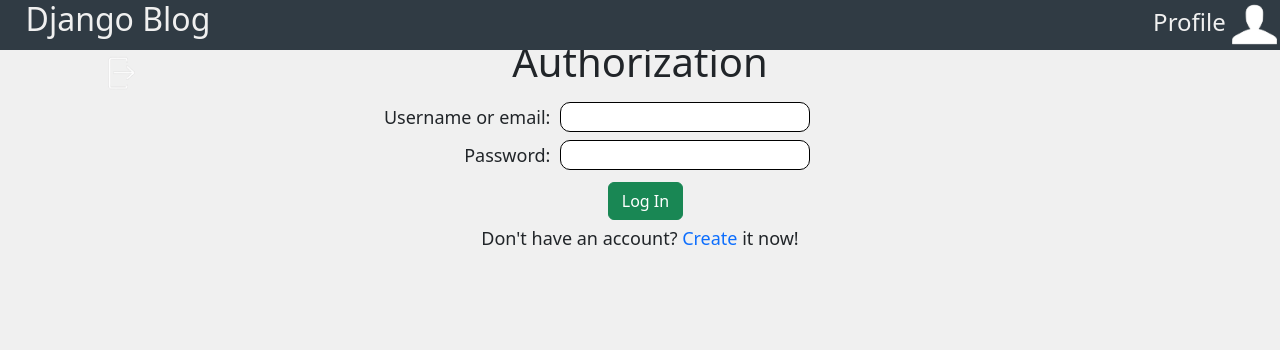
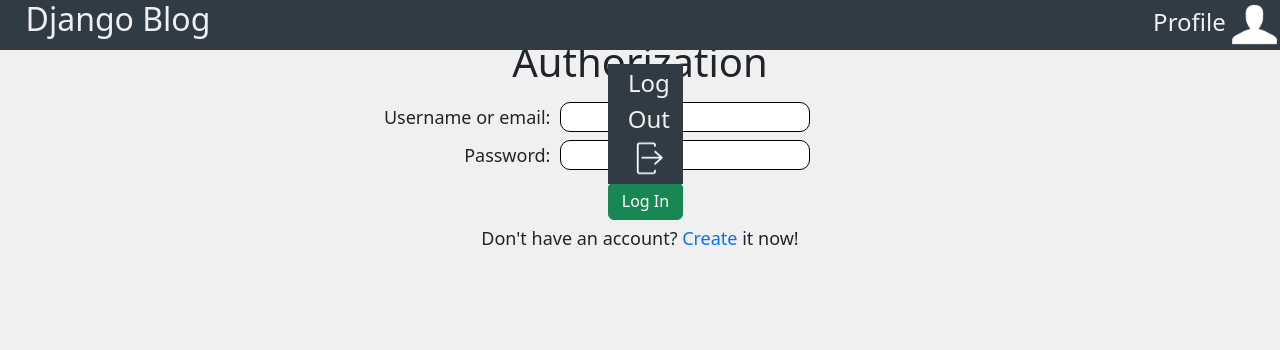
Before and after one commit to JlaBaLLluK/django_blog, a Django app: page /authorization/ in a window 1280 px wide. Shown: the top 350 px of the page. Run offline with Django 5.2, Linux system fonts and the light colour scheme; the visitor is signed in with stand-in values (Sample User, id 1).

Commit message:
Added logout view

```diff
--- a/django_blog/django_blog/authorization/urls.py
+++ b/django_blog/django_blog/authorization/urls.py
@@ -1,7 +1,8 @@
 from django.urls import path
 
-from authorization.views import LoginView
+from authorization.views import LoginView, LogoutView
 
 urlpatterns = [
     path('', LoginView.as_view(), name='login'),
+    path('logout/', LogoutView.as_view(), name='logout')
 ]
--- a/django_blog/django_blog/authorization/views.py
+++ b/django_blog/django_blog/authorization/views.py
@@ -1,4 +1,4 @@
-from django.contrib.auth import authenticate, login
+from django.contrib.auth import authenticate, login, logout
 from django.shortcuts import render, redirect
 from django.views import View
 
@@ -18,11 +18,17 @@
             return render(request, self.template_name, {'form': form}, status=400)
 
         username_or_email = form.cleaned_data.get('username_or_email')
-        password = form.cleaned_data.get('password')
         if '@' in username_or_email:
             user = AuthUser.objects.get(email=username_or_email)
         else:
-            user = authenticate(username=username_or_email, password=password)
+            user = AuthUser.objects.get(username=username_or_email)
 
         login(request, user)
         return redirect('homepage')
+
+
+class LogoutView(View):
+    @staticmethod
+    def post(request):
+        logout(request)
+        return redirect('homepage')
--- a/django_blog/django_blog/static/css/base_styles.css
+++ b/django_blog/django_blog/static/css/base_styles.css
@@ -47,12 +47,19 @@
     margin-bottom: 5px;
 }
 
-header .logout {
+header form {
     display: inline;
-    padding-left: 2%;
 }
 
-header .logout-icon {
+header form button {
+    border: solid 0px black;
+    background-color: #303B44;
+    color: #F0F0F0;
+    font-size: 24px;
+    padding-left: 1%;
+}
+
+header form button img {
     width: 30px;
     height: 46px;
 }
@@ -62,7 +69,7 @@
     text-decoration: none;
 }
 
-header a:hover {
+header a:hover, header form button:hover {
     color: #87CEEB;
 }
 
--- a/django_blog/django_blog/templates/base.html
+++ b/django_blog/django_blog/templates/base.html
@@ -23,21 +23,17 @@
     </h2>
     {% if user.is_authenticated %}
     <h4 class="profile">
-        <a class="profile-link">
+        <a href="#" class="profile-link">
             Profile
         </a>
     </h4>
-    <a class="profile-link">
+    <a href="#" class="profile-link">
         <img src="{% static 'img/profile_icon.png' %}" class="profile-icon">
     </a>
-    <h5 class="logout">
-        <a class="logout-link">
-            Log Out
-        </a>
-    </h5>
-    <a class="logout-link">
-        <img src="{% static 'img/logout_icon.png' %}" class="logout-icon">
-    </a>
+    <form method="post" action="{% url 'logout' %}">
+        {% csrf_token %}
+        <button type="submit">Log Out <img src="{% static 'img/logout_icon.png' %}"></button>
+    </form>
     {% else %}
     <h4 class="login">
         <a href="{% url 'login' %}" class="login-link">
```
